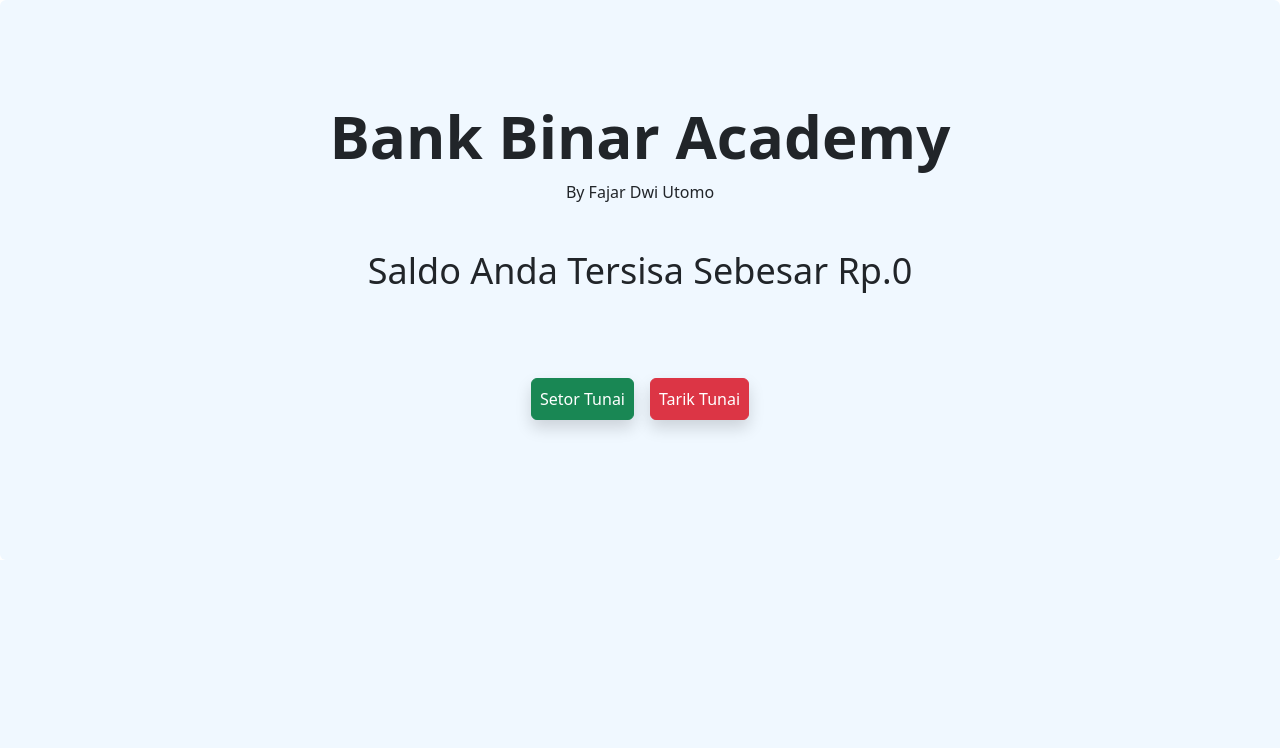
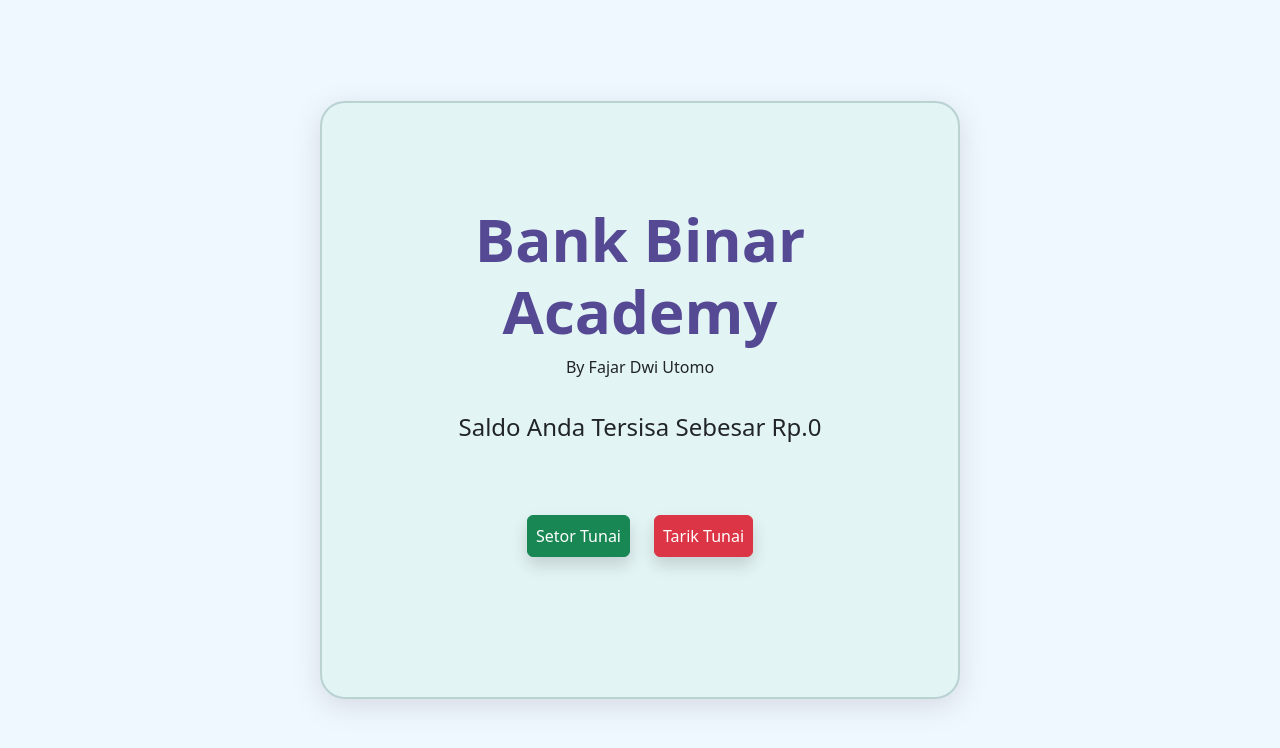
Before and after one commit to fajarutamaa/binar-academy-bootcamp, a plain HTML site: page challenge2/index.html in a window 1280 px wide. Drawn offline with nearby package versions, Linux system fonts and the light colour scheme.

Commit message:
update user interface and banking system

```diff
--- a/challenge2/banking_system.js
+++ b/challenge2/banking_system.js
@@ -12,7 +12,7 @@ class BankAccount {
             if (amount != NaN && amount > 0) {
                 this.saldo += amount
                 this.showBalance()
-                await this.showMessage(`Setor Tunai Sebesar ${this.saldo} Berhasil`)
+                await this.showMessage(`Setor Tunai Sebesar ${amount} Berhasil, Saldo Anda Tersisa Rp. ${this.saldo}`)
             } else {
                 throw new Error('process invalid')
             }
@@ -30,7 +30,7 @@ class BankAccount {
             if (amount != NaN && amount > 0 && amount <= this.saldo) {
                 this.saldo -= amount
                 this.showBalance()
-                await this.showMessage(`Tarik Tunai Sebesar ${this.saldo} Berhasil`)
+                await this.showMessage(`Tarik Tunai Sebesar ${amount} Berhasil, Saldo Anda Tersisa Rp. ${this.saldo}`)
             } else {
                 throw new Error('process invalid')
             }
@@ -44,9 +44,10 @@ class BankAccount {
     async showMessage(msg) {
         return new Promise((resolve) => {
             setTimeout(() => {
+                document.getElementById('saldo').innerHTML = 'Saldo Anda Tersisa Sebesar Rp. ' + this.saldo.toString()
                 alert(msg)
                 resolve('success')
-            }, 5000)
+            }, 3000)
         })
     }
 
@@ -54,6 +55,7 @@ class BankAccount {
     showBalance() {
         return this.saldo
     }
+
 }
 
 const bankAccount = new BankAccount()
--- a/challenge2/index.html
+++ b/challenge2/index.html
@@ -13,31 +13,53 @@
             background-color: aliceblue;
         }
 
+        .center {
+            display: flex;
+            justify-content: center;
+            align-items: center;
+            min-height: 100vh;
+        }
+
         .content {
             padding: 100px;
+            border: 2px solid #B9D2D2;
+            border-radius: 25px;
+            background-color: #E3F4F4;
+            width: 50%;
+            box-shadow: rgba(100, 100, 111, 0.2) 0px 7px 29px 0px;
         }
 
         h2 {
             font-weight: bold;
+            color: #554994;
             font-size: 60px;
             display: flex;
             justify-content: center;
+            text-align: center;
+            background-color: transparent;
         }
 
         h7 {
             display: flex;
             justify-content: center;
+            background-color: transparent;
         }
 
         p {
-            font-size: 36px;
+            font-size: 24px;
             display: flex;
             justify-content: center;
-            padding: 40px;
+            background-color: transparent;
+            padding: 30px;
+        }
+
+        span {
+            background-color: transparent;
         }
 
         .button {
             display: flex;
+            background-color: transparent;
             justify-content: center;
             margin: 40px;
         }
@@ -45,17 +67,21 @@
 </head>
 
 <body>
-    <div class="border-primary rounded content">
+    <div class="center">
+        <div class="content">
             <h2>Bank Binar Academy</h2>
             <h7>By Fajar Dwi Utomo</h7>
-        <p id="saldo"> Saldo Anda Tersisa Sebesar Rp. <span id="saldo">0 </span></p>
-        <div class="grid gap-3 button">
+            <p id="saldo"> Saldo Anda Tersisa Sebesar Rp.
+                <span id="saldo"> 0 </span>
+            </p>
+            <div class="grid gap-4 button">
                 <button type="button" class="shadow p-2 g-col-6 btn btn-success" onclick="bankAccount.deposit()"> Setor
                     Tunai</button>
                 <button type="button" class="shadow p-2 g-col-6 btn btn-danger" onclick="bankAccount.withdraw()"> Tarik
                     Tunai</button>
             </div>
         </div>
+    </div>
 </body>
 
 </html>
```
Lines whose indentation alone changed are shown as unchanged.
